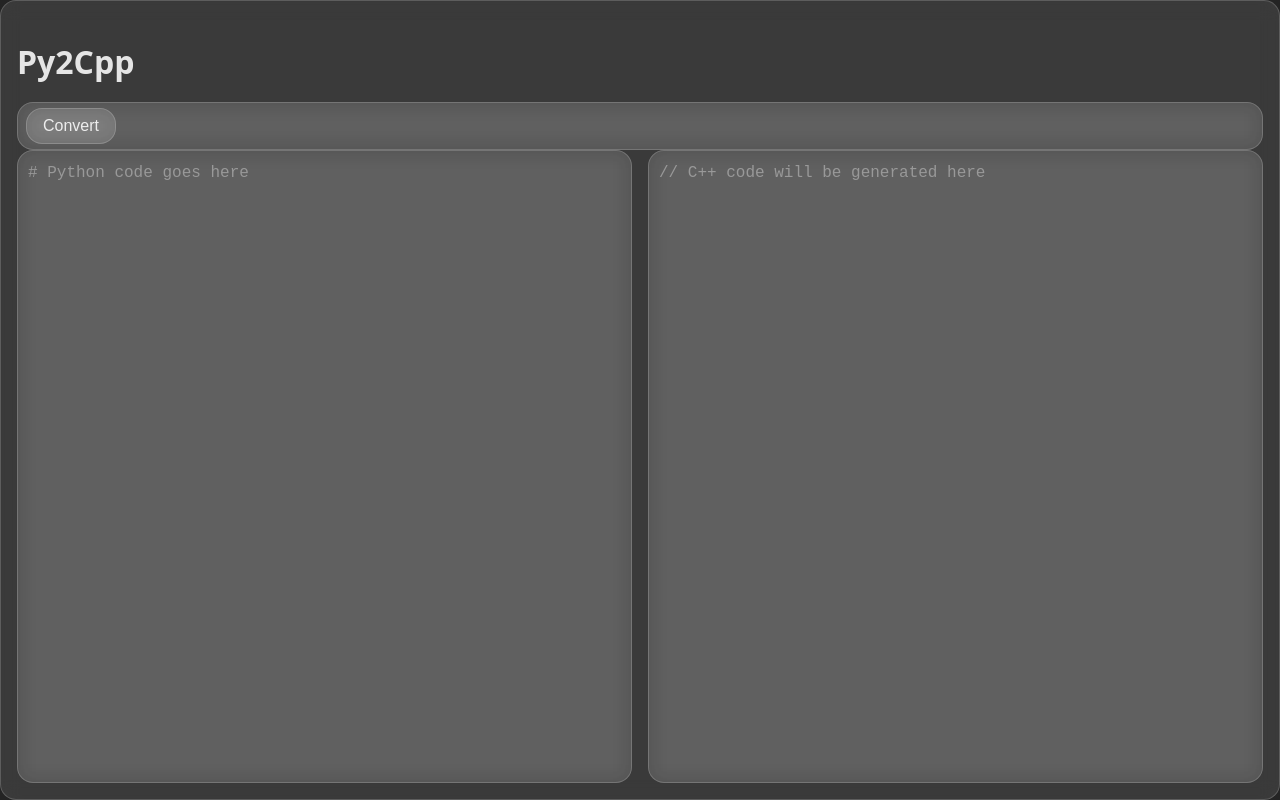
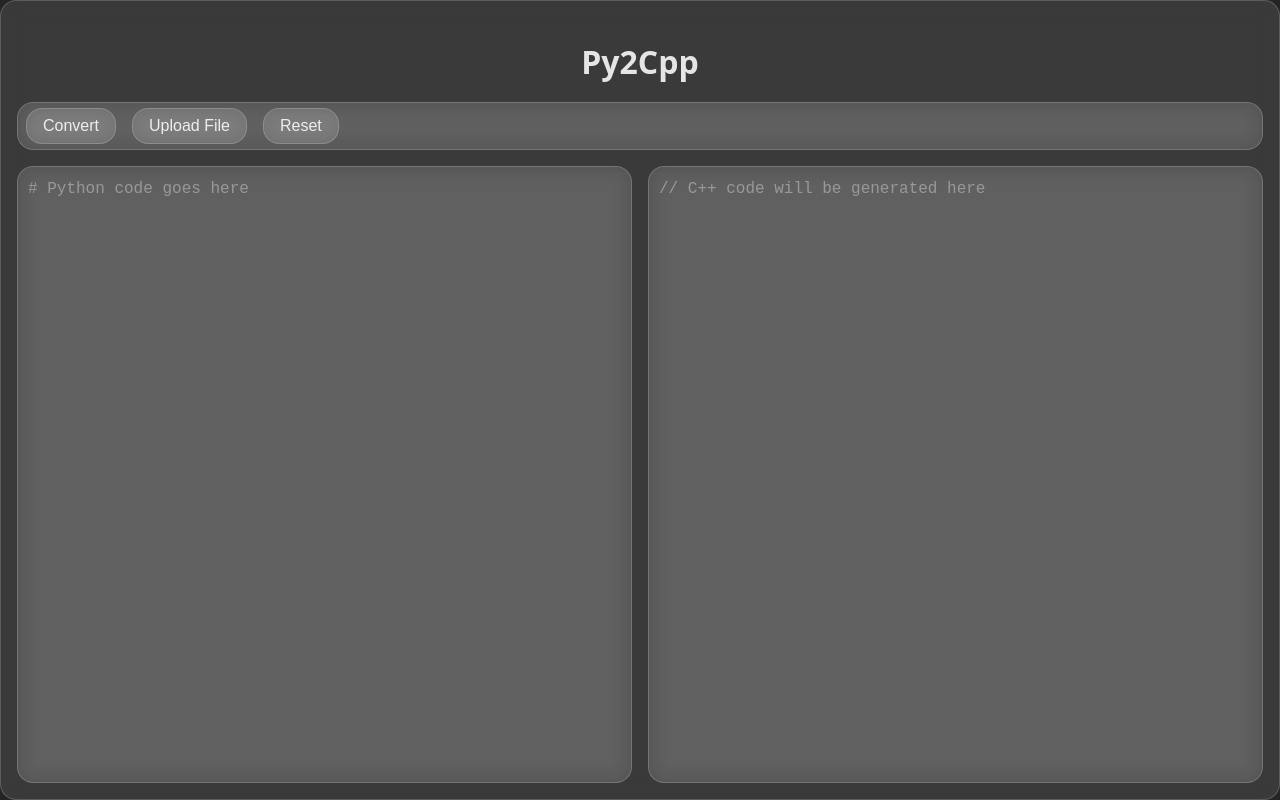
Before and after one commit to Thomastienn/python2cpp, a React (Vite) app in the folder webfrontend/: page / in a window 1280 px wide. Built offline with nearby package versions, Linux system fonts and the light colour scheme.

Commit message:
fix docker doesnt start

```diff
--- a/webfrontend/src/App.css
+++ b/webfrontend/src/App.css
@@ -19,6 +19,9 @@
 .main-header {
     margin-bottom: 1rem;
     flex-shrink: 0;
+    display: flex;
+    align-items: center;
+    justify-content: center;
 }
 
 .editor {
--- a/webfrontend/src/App.tsx
+++ b/webfrontend/src/App.tsx
@@ -9,10 +9,11 @@ export interface ConvertCodeResponse {
 }
 
 export function App() {
-    const [pyCode, setPyCode] = useState<string>('# Python code goes here');
-    const [cppCode, setCppCode] = useState<string>(
-        '// C++ code will be generated here',
-    );
+    const defaultPyCode = '# Python code goes here';
+    const defaultCppCode = '// C++ code will be generated here';
+
+    const [pyCode, setPyCode] = useState<string>(defaultPyCode);
+    const [cppCode, setCppCode] = useState<string>(defaultCppCode);
 
     const convertPythonToCpp = async () => {
         console.log('Converting Python to C++...');
@@ -39,10 +40,22 @@ export function App() {
         setCppCode(data.code || 'ERROR: No C++ code returned');
         console.log('Conversion complete!');
     };
+
+    const resetEditors = () => {
+        setPyCode(defaultPyCode);
+        setCppCode(defaultCppCode);
+    };
+
+    const funcUpload = () => { };
+
     return (
         <div className="main-content">
             <h1 className="main-header">Py2Cpp</h1>
-            <FuncTab funcConvert={convertPythonToCpp} />
+            <FuncTab
+                funcConvert={convertPythonToCpp}
+                funcUpload={funcUpload}
+                funcReset={resetEditors}
+            />
             <div className="editor">
                 <MyEditor code={pyCode} setCode={setPyCode} language="python" />
                 <MyEditor code={cppCode} setCode={setCppCode} language="cpp" />
--- a/webfrontend/src/components/functab/functab.css
+++ b/webfrontend/src/components/functab/functab.css
@@ -8,6 +8,8 @@
     flex-shrink: 0;
     box-sizing: border-box;
     padding: 0.5rem;
+    margin-bottom: 1rem;
+    gap: 1rem;
 
     background: var(--glass-bg);
     border-radius: var(--border-radius);
@@ -16,7 +18,7 @@
     -webkit-backdrop-filter: var(--blur-effect);
 }
 
-.func-convert {
+.func-btn {
     background: var(--glass-bg);
     color: var(--primary-color);
     font-size: 1rem;
@@ -30,7 +32,14 @@
     -webkit-backdrop-filter: var(--blur-effect);
 }
 
-.func-convert:hover {
+.func-btn:disabled {
+    background: rgba(255, 255, 255, 0.05);
+    color: rgba(255, 255, 255, 0.5);
+    cursor: not-allowed;
+    border: 1px solid rgba(255, 255, 255, 0.1);
+}
+
+.func-btn:hover {
     background: rgba(255, 255, 255, 0.15);
     border: 1px solid rgba(255, 255, 255, 0.25);
 }
--- a/webfrontend/src/components/functab/functab.tsx
+++ b/webfrontend/src/components/functab/functab.tsx
@@ -3,9 +3,15 @@ import { useState } from 'react';
 
 export interface FuncTabProps {
     funcConvert: () => Promise<void>;
+    funcReset: () => void;
+    funcUpload: () => void;
 }
 
-export const FuncTab = ({ funcConvert }: FuncTabProps) => {
+export const FuncTab = ({
+    funcConvert,
+    funcReset,
+    funcUpload,
+}: FuncTabProps) => {
     const [isConverting, setIsConverting] = useState(false);
     const handleConvert = async () => {
         setIsConverting(true);
@@ -15,12 +21,18 @@ export const FuncTab = ({ funcConvert }: FuncTabProps) => {
     return (
         <div className="func-tab">
             <button
-                className="func-convert"
+                className="func-btn func-convert"
                 onClick={handleConvert}
                 disabled={isConverting}
             >
                 Convert
             </button>
+            <button className="func-btn func-upload" onClick={funcUpload}>
+                Upload File
+            </button>
+            <button className="func-btn func-reset" onClick={funcReset}>
+                Reset
+            </button>
         </div>
     );
 };
--- a/webfrontend/src/components/myeditor/myeditor.tsx
+++ b/webfrontend/src/components/myeditor/myeditor.tsx
@@ -1,7 +1,6 @@
 import Prism from 'prismjs';
 import './myeditor.css';
 import Editor from 'react-simple-code-editor';
-import { useState } from 'react';
 import 'prismjs/components/prism-python';
 import 'prismjs/components/prism-c';
 import 'prismjs/components/prism-cpp';
```
Also changed, not shown: 2 other files (tests, documents, lock files or other folders).
